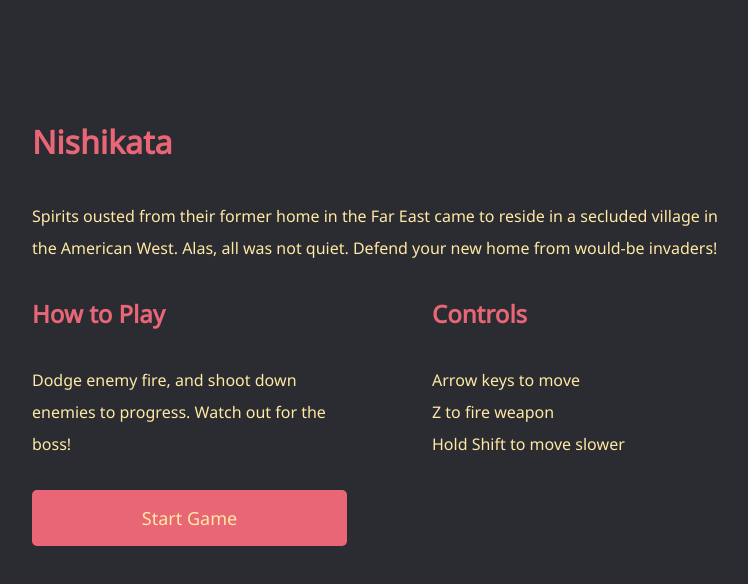
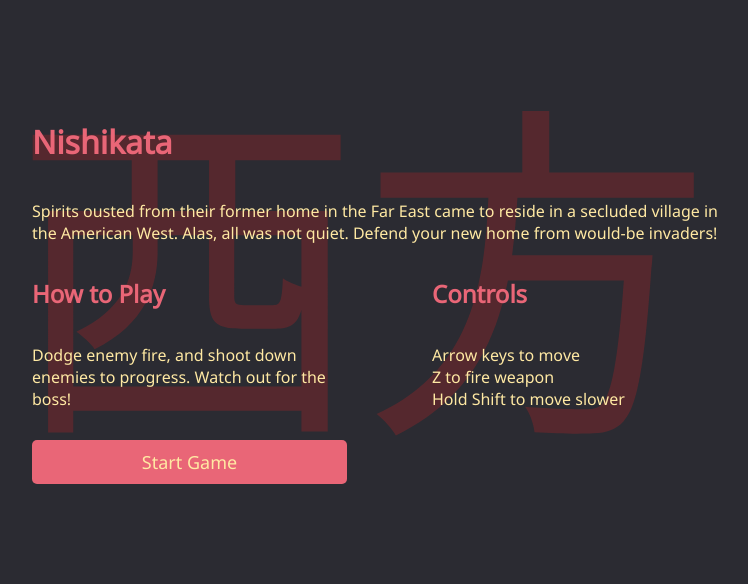
Before and after one commit to HuoShengdi/Nishikata, a website built with webpack: page index.html in a window 1280 px wide. Shown: the whole page, without its empty margins (278-1026 px from the left). Built offline with nearby package versions, Linux system fonts and the light colour scheme; a web font is replaced by a local one.

Commit message:
css edits

```diff
--- a/assets/main.css
+++ b/assets/main.css
@@ -66,8 +66,11 @@ a:hover {
 
 
 .modal-container {
-  /*display: none;*/
+  font: 350px 'Noto-Sans-Japanese', sans-serif;
+  color: rgba(255, 30, 30, 0.2);
   background-color: rgba(46, 46, 54, 0.9);
+  display: flex;
+  justify-content: center;
   z-index: 999;
   position: absolute;
   top: 0;
@@ -77,7 +80,6 @@ a:hover {
 }
 
 .modal-content {
-  /*display: none;*/
   border-radius: 10px;
   color: #ffe9a3;
   display: block;
@@ -89,7 +91,7 @@ a:hover {
   margin-top: -240px;
   z-index: 1000;
   padding: 20px;
-  font-family: 'Noto-Sans', sans-serif;
+  font: 16px 'Noto-Sans', sans-serif;
 }
 
 .how-to-play {
--- a/index.html
+++ b/index.html
@@ -9,7 +9,7 @@
   </head>
   <body>
     <div id='start-modal' class="modal-container">
-
+      西方
       <div class="modal-content">
         <h1>Nishikata</h1>
           <p>
--- a/lib/engine/models/health_bar.js
+++ b/lib/engine/models/health_bar.js
@@ -27,7 +27,7 @@ class HealthBar {
     ctx.fillRect(this.pos[0] + 17, this.pos[1], this.width + 17, -480*hp/16);
     for(let i = 0; i < 16; i++){
       ctx.strokeStyle = "#aaaaaa";
-      ctx.strokeRect(this.pos[0] + 17,this.pos[1], this.width + 17, -30 - 30*i);
+      ctx.strokeRect(this.pos[0] + 17,this.pos[1] - 30*i, this.width + 17, -30);
     }
 
   }
```
Also changed, not shown: 1 other file.
